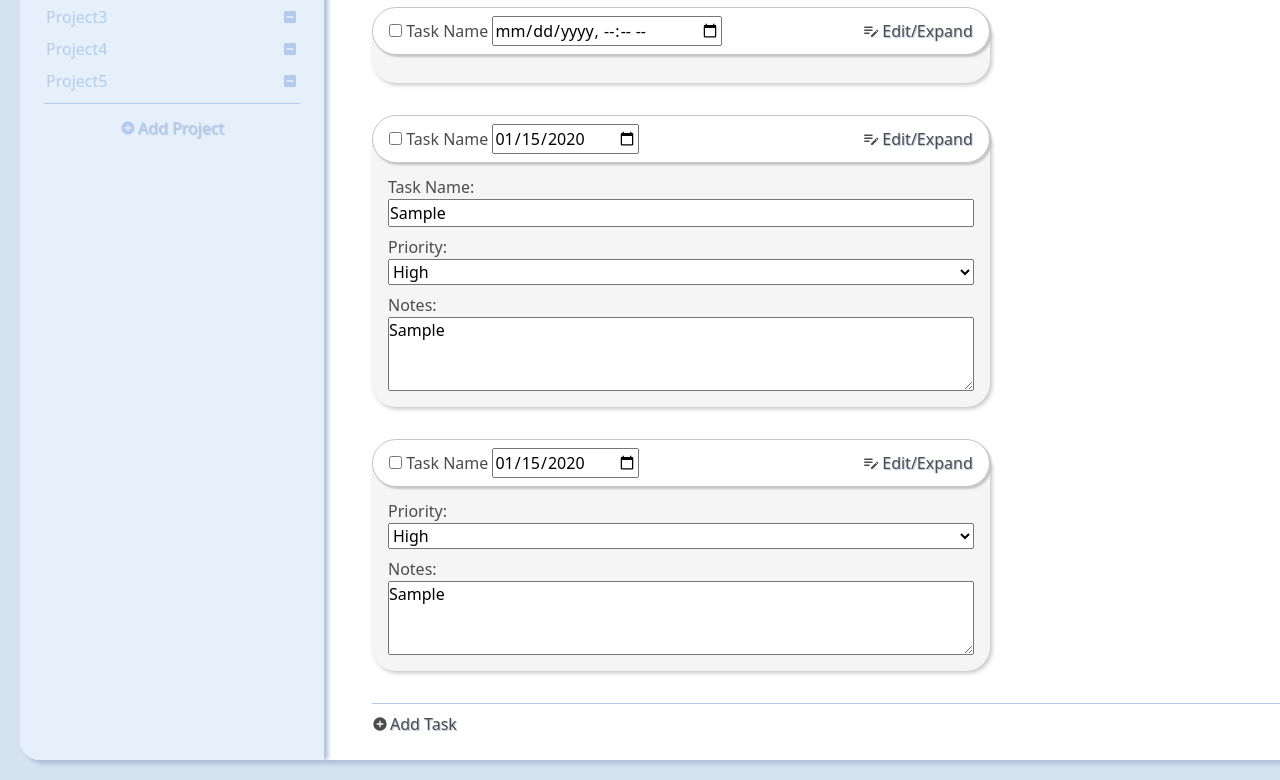
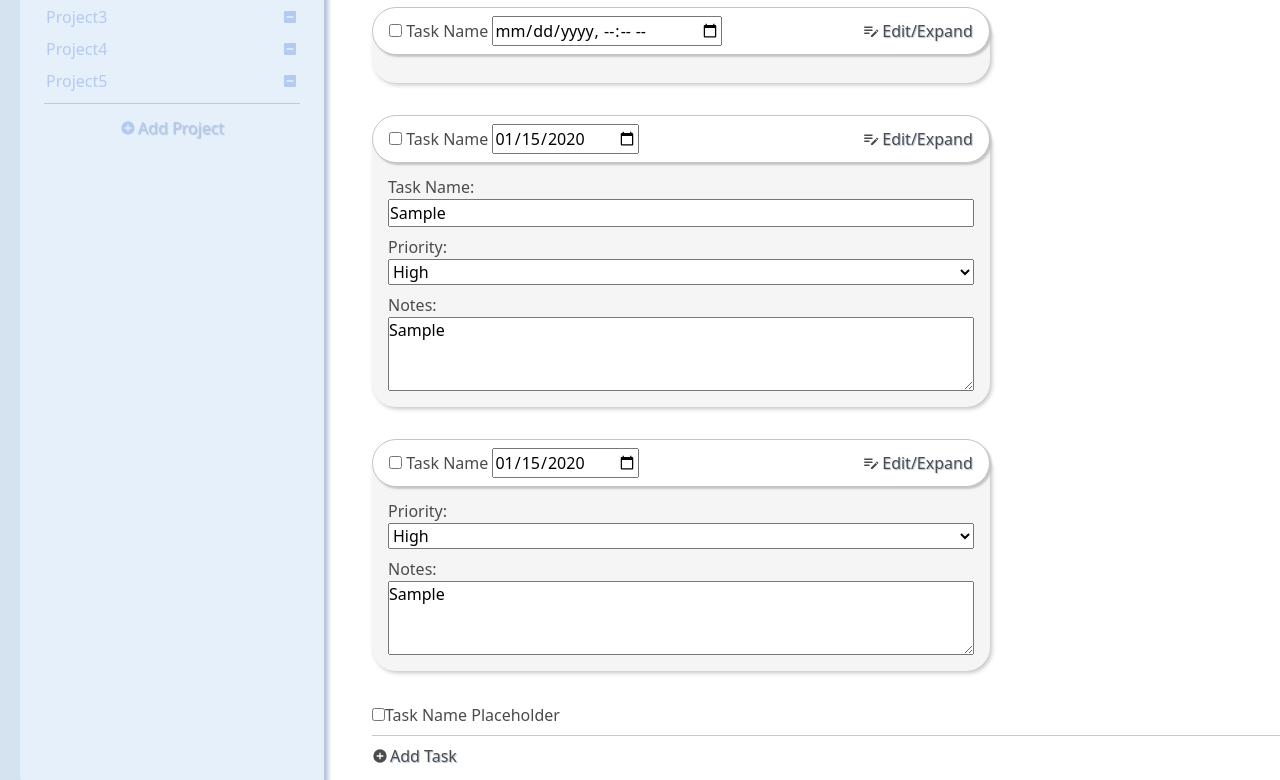
Before and after one commit to SarahDavis2/todo-list, a website built with webpack: page src/template.html in a window 1280 px wide. Both pictures are taken after typing "2020-01-15", "Sample", "Sample", "2020-01-15", "Sample" into the empty fields and a click on the button "Add Task". Shown: the part 274-1054 px from the top of the page. Built offline with nearby package versions, Linux system fonts and the light colour scheme.

Commit message:
Feat: DOM

```diff
--- a/src/index.js
+++ b/src/index.js
@@ -1,7 +1,7 @@
 import "../node_modules/modern-normalize/modern-normalize.css";
 import "./styles/reset.css";
 import "./styles/styles.css";
-// import { DOM } from "./scripts/DOM.js";
+import { DOM } from "./scripts/DOM.js";
 import { AppController } from "./scripts/AppController.js";
 
 if (process.env.NODE_ENV !== 'production') {
@@ -9,6 +9,8 @@ if (process.env.NODE_ENV !== 'production') {
 }
 
 localStorage.clear();
+
+new DOM();
 
 // const items = new Items();
 // const test = new Project();
--- a/src/scripts/DOM.js
+++ b/src/scripts/DOM.js
@@ -1,6 +1,43 @@
 class DOM {
+    static #showDialogBtn = document.querySelector(".show-dialog");
+    static #dialog = document.querySelector("dialog");
+    static #taskList = document.querySelector(".task-list ul");
+
     constructor() {
+        DOM.#showDialogBtn.addEventListener("click", () => {
+            DOM.#dialog.showModal();
+        });
 
+        const addTaskBtn = document.querySelector(".add-task");
+        addTaskBtn.addEventListener("click", () => {
+            this.addTask();
+        });
+    }
+    addTask() {
+        const li = document.createElement("li");
+        DOM.#taskList.appendChild(li);
+
+        const form = document.createElement("form");
+        li.appendChild(form);
+
+        const checkbox = document.createElement("input");
+        const checkboxAttributes = {
+            type: "checkbox",
+            name: "task-done",
+            id: "task-done",
+        }
+        this.#setAttributes(checkbox, checkboxAttributes);
+        form.appendChild(checkbox);
+
+        const checkboxLabel = document.createElement("label");
+        checkboxLabel.setAttribute("for", "task-done"); /* Fix: Change Name to Increment */
+        checkboxLabel.textContent = "Task Name Placeholder";
+        form.appendChild(checkboxLabel);
+    }
+    #setAttributes(element, attributes) {
+        for (const key in attributes) {
+            element.setAttribute(key, attributes[key]);
+        }
     }
 }
 export { DOM };
--- a/src/template.html
+++ b/src/template.html
@@ -47,7 +47,7 @@
                         </li>
                     </ul>
                 </div>
-                <button type="button">
+                <button class="show-dialog" type="button">
                     <svg xmlns="http://www.w3.org/2000/svg" viewBox="0 0 24 24"><title>plus-circle</title><path d="M17,13H13V17H11V13H7V11H11V7H13V11H17M12,2A10,10 0 0,0 2,12A10,10 0 0,0 12,22A10,10 0 0,0 22,12A10,10 0 0,0 12,2Z" /></svg>
                     <p>Add Project</p>
                 </button>
@@ -151,7 +151,7 @@
                         </li>
                     </ul>
                 </div>
-                <button type="button">
+                <button class="add-task" type="button">
                     <svg xmlns="http://www.w3.org/2000/svg" viewBox="0 0 24 24"><title>plus-circle</title><path d="M17,13H13V17H11V13H7V11H11V7H13V11H17M12,2A10,10 0 0,0 2,12A10,10 0 0,0 12,22A10,10 0 0,0 22,12A10,10 0 0,0 12,2Z" /></svg>
                     <p>Add Task</p>
                 </button>
```
